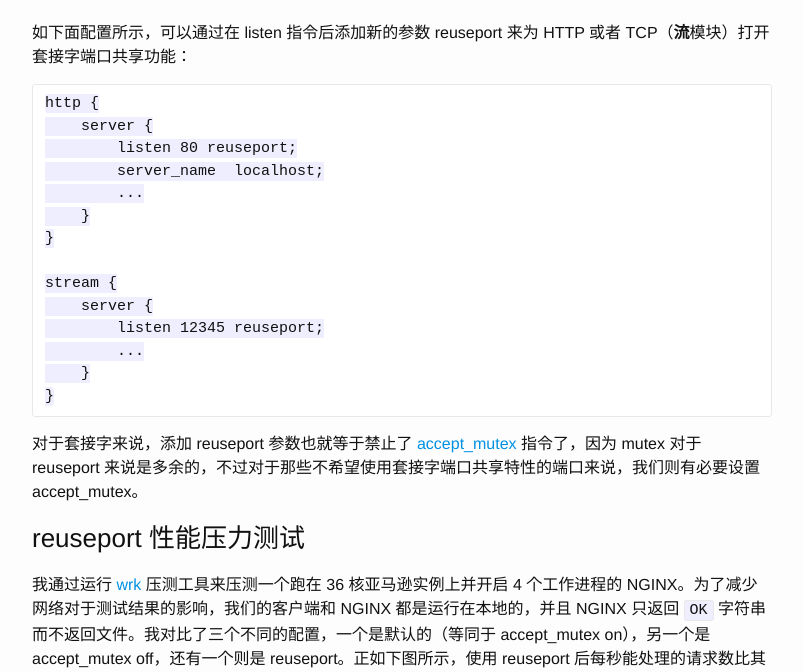
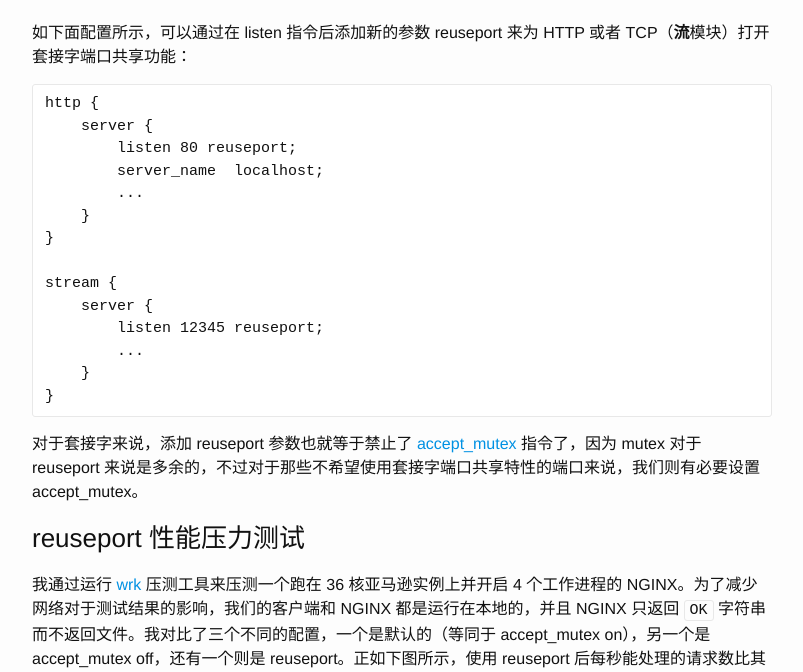
Before and after one commit to upyun/upyun.github.io, a Jekyll site: the page built from _posts/2015-07-20-nginx-socket-sharding.markdown, in a window 1280 px wide. Shown: the part 1253-1925 px from the top of the page, without its empty margins (238-1041 px from the left). Built offline with Jekyll 4.4.1, drawn with Linux system fonts in a browser that asks for light colours; comment, search, counter and statistics services are not loaded.

Commit message:
change code style

```diff
--- a/_sass/_base.scss
+++ b/_sass/_base.scss
@@ -130,7 +130,6 @@ code {
     font-size: 15px;
     border: 1px solid $grey-color-light;
     border-radius: 3px;
-    background-color: #eef;
 }
 
 code {
@@ -140,6 +139,7 @@ code {
 pre {
     padding: 8px 12px;
     overflow-x: scroll;
+    background: #f7f7f7;
 
     > code {
         border: 0;
```
